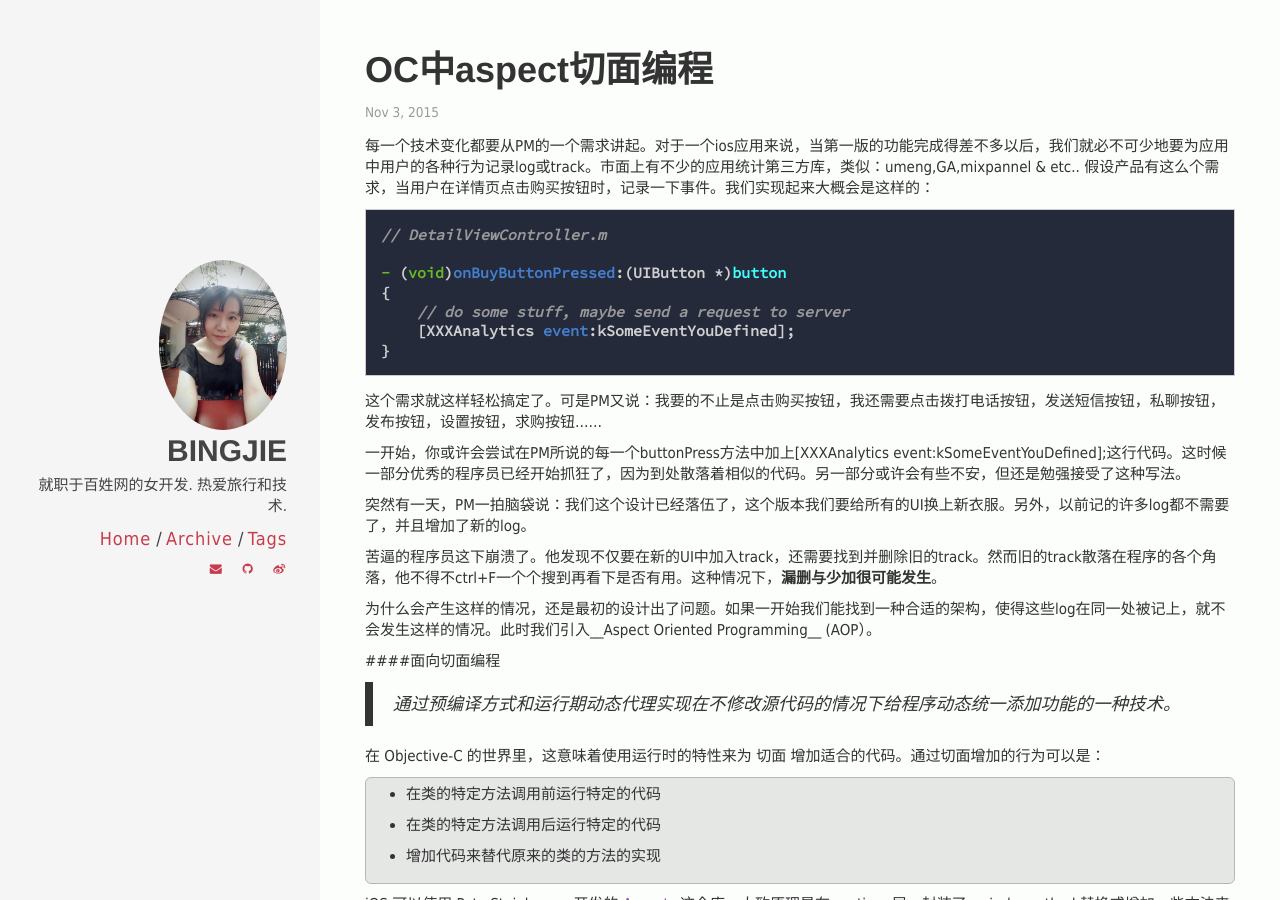
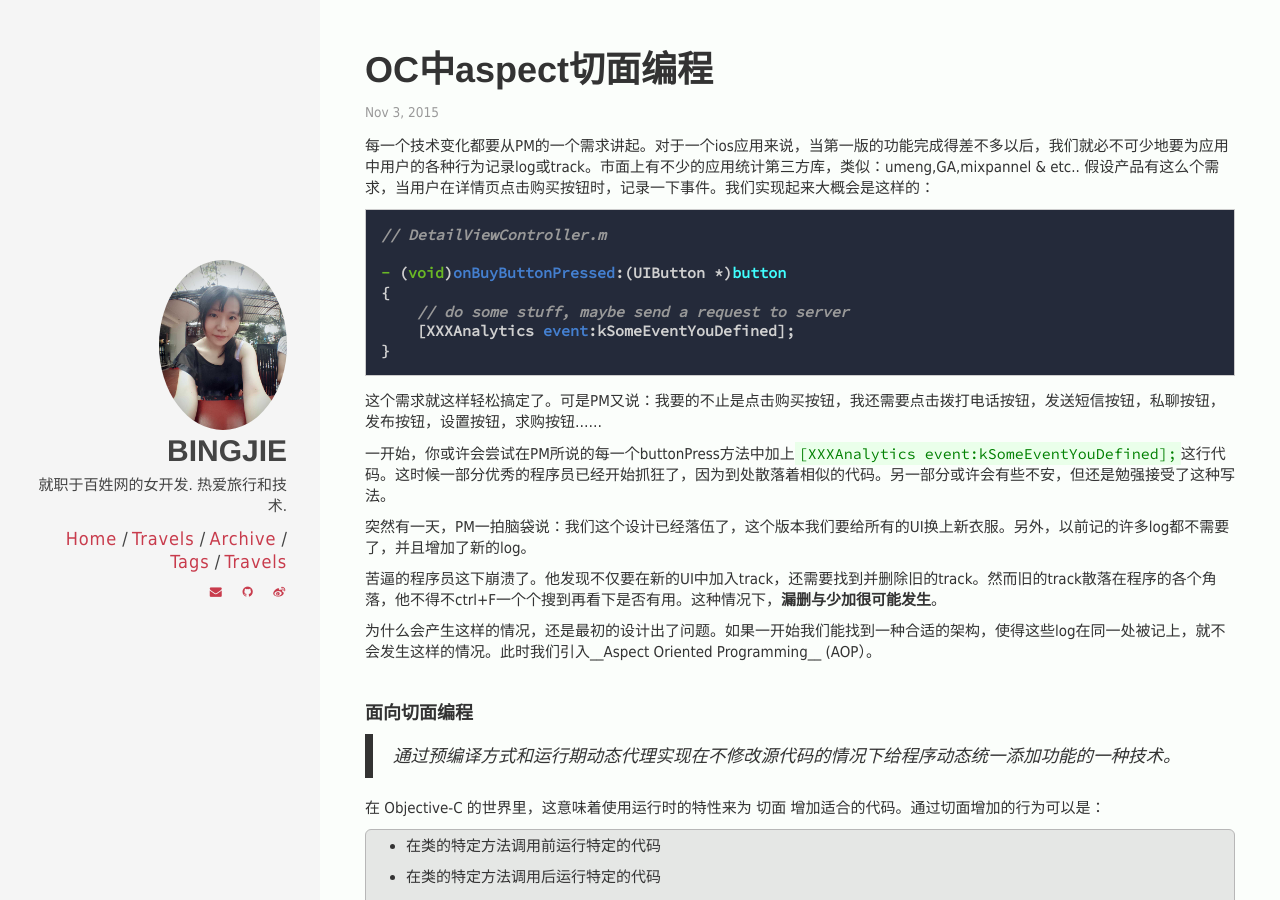
Before and after one commit to chaojimiaomiao/chaojimiaomiao.github.io, a Jekyll site: the page built from _posts/2015-11-03-OC中aspect切面编程应用.md, in a window 1280 px wide and 900 px high. Built offline with Jekyll 4.4.1, drawn with Linux system fonts in a browser that asks for light colours; comment, search, counter and statistics services are not loaded; some of the changed text lies outside the part shown.

Commit message:
加上旅行。

```diff
--- a/_posts/2015-11-03-OC中aspect切面编程应用.md
+++ b/_posts/2015-11-03-OC中aspect切面编程应用.md
@@ -18,7 +18,7 @@ comments: true
 
 这个需求就这样轻松搞定了。可是PM又说：我要的不止是点击购买按钮，我还需要点击拨打电话按钮，发送短信按钮，私聊按钮，发布按钮，设置按钮，求购按钮……
 
-一开始，你或许会尝试在PM所说的每一个buttonPress方法中加上[XXXAnalytics event:kSomeEventYouDefined];这行代码。这时候一部分优秀的程序员已经开始抓狂了，因为到处散落着相似的代码。另一部分或许会有些不安，但还是勉强接受了这种写法。
+一开始，你或许会尝试在PM所说的每一个buttonPress方法中加上`[XXXAnalytics event:kSomeEventYouDefined];`这行代码。这时候一部分优秀的程序员已经开始抓狂了，因为到处散落着相似的代码。另一部分或许会有些不安，但还是勉强接受了这种写法。
 
 突然有一天，PM一拍脑袋说：我们这个设计已经落伍了，这个版本我们要给所有的UI换上新衣服。另外，以前记的许多log都不需要了，并且增加了新的log。
 
@@ -27,7 +27,11 @@ comments: true
 为什么会产生这样的情况，还是最初的设计出了问题。如果一开始我们能找到一种合适的架构，使得这些log在同一处被记上，就不会发生这样的情况。此时我们引入__Aspect Oriented Programming__ (AOP）。
 
 <!--more-->
-####面向切面编程
+
+<br/>
+
+#### 面向切面编程
+
 
 > 通过预编译方式和运行期动态代理实现在不修改源代码的情况下给程序动态统一添加功能的一种技术。
 
@@ -146,7 +150,7 @@ Aspect只有两个API:
 
 故事写到这里似乎已经圆满了，产品经理也得到了他所要的动态性和数据。然而我们是精益求精的程序员呀，他们可是永不满足的PM呀。脑洞一开，有没有一种更加直观的验证方式，当产品经理打开App以后，开启某个开关就能看到所有会发送Event的按钮。就像下面这样：
 
-![image]({{ site.url }}/img/aspect.jpg) 这件事情分为两部分：一部分是显示已配置的区域，另一部分是可视化设置。
+![image]({{ site.url }}/img/aspect.jpg) &nbps; 这件事情分为两部分：一部分是显示已配置的区域，另一部分是可视化设置。
 
 <font color="blue"> <strong>是不是有点眼熟，加上动态添加的动画效果的话，活脱脱就是一个mixpannel!</strong> </font>
 
```
Also changed, not shown: Travels.md (added, +4 -0 lines), travels.html (added, +7 -0 lines).
